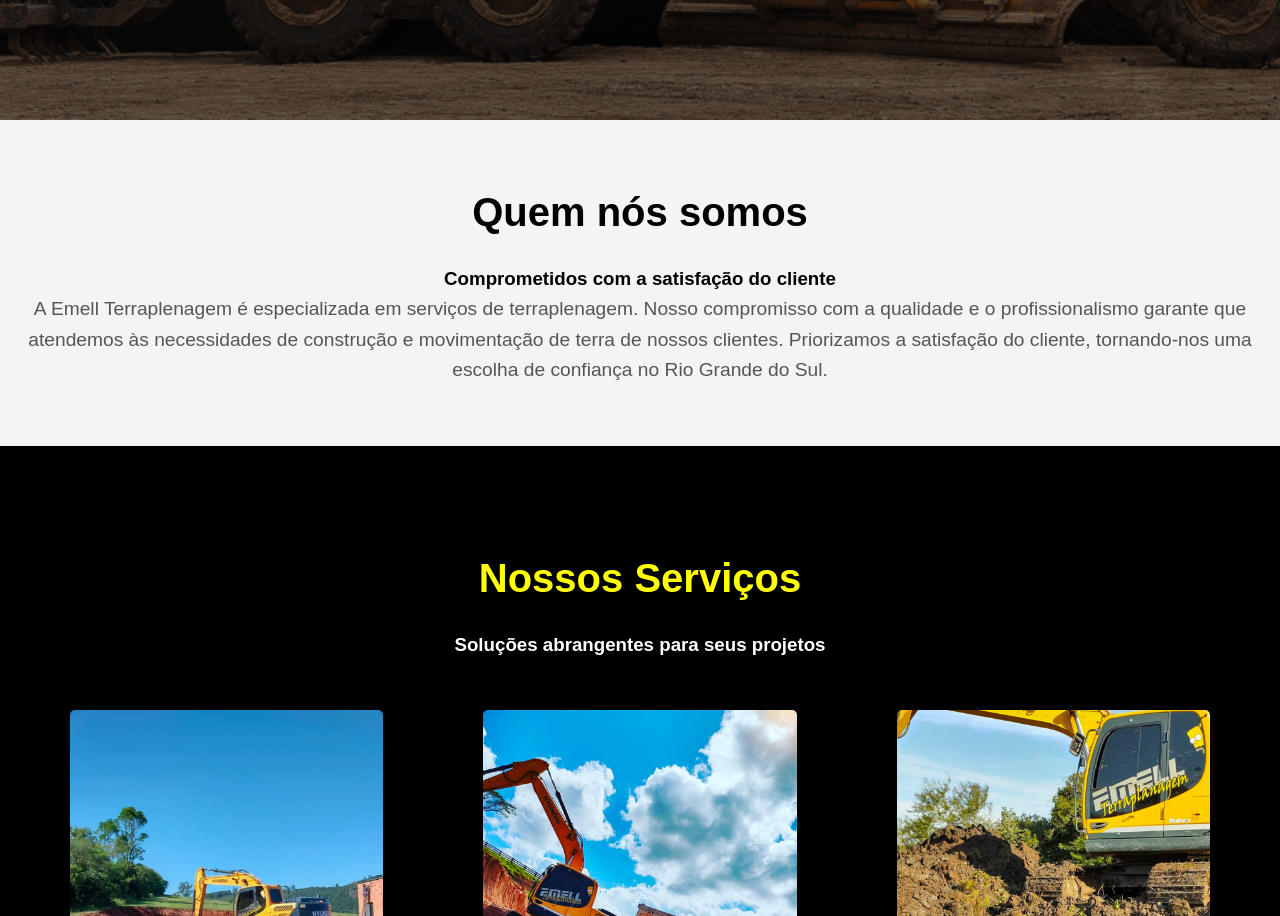
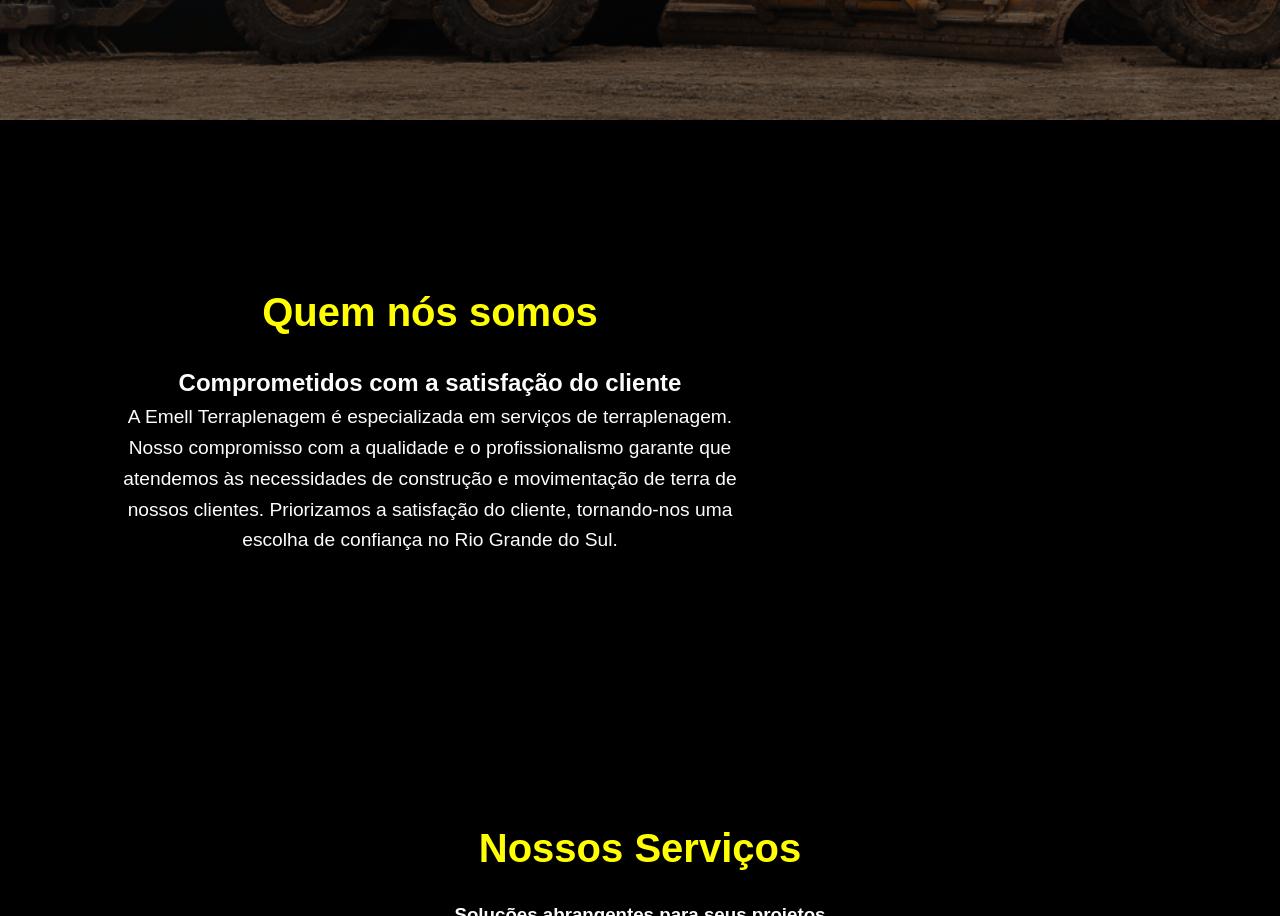
Before and after one commit to Mathluiz23/tremell, a Next.js app: page / in a window 1280 px wide. Shown: the part 680-1596 px from the top of the page. Built offline with nearby package versions, Linux system fonts and the light colour scheme.

Commit message:
:art: adjusting style about css

```diff
--- a/src/app/styles/Sobre.module.css
+++ b/src/app/styles/Sobre.module.css
@@ -1,15 +1,26 @@
 .sobre {
     padding: 60px 20px;
-    background-color: #f4f4f4;
+    background-color: black;
     text-align: center;
+  }
+
+  .sobreContent {
+    width: 50%;
+    margin: 100px;
   }
 
   .sobre h2 {
     font-size: 2.5rem;
     margin-bottom: 20px;
+    color: yellow;
+  }
+
+  .sobre h3 {
+    font-size: 1.5rem;
+    color: #fffcfc;
   }
 
   .sobre p {
     font-size: 1.2rem;
-    color: #555;
+    color: #fffcfc;
   }
```
